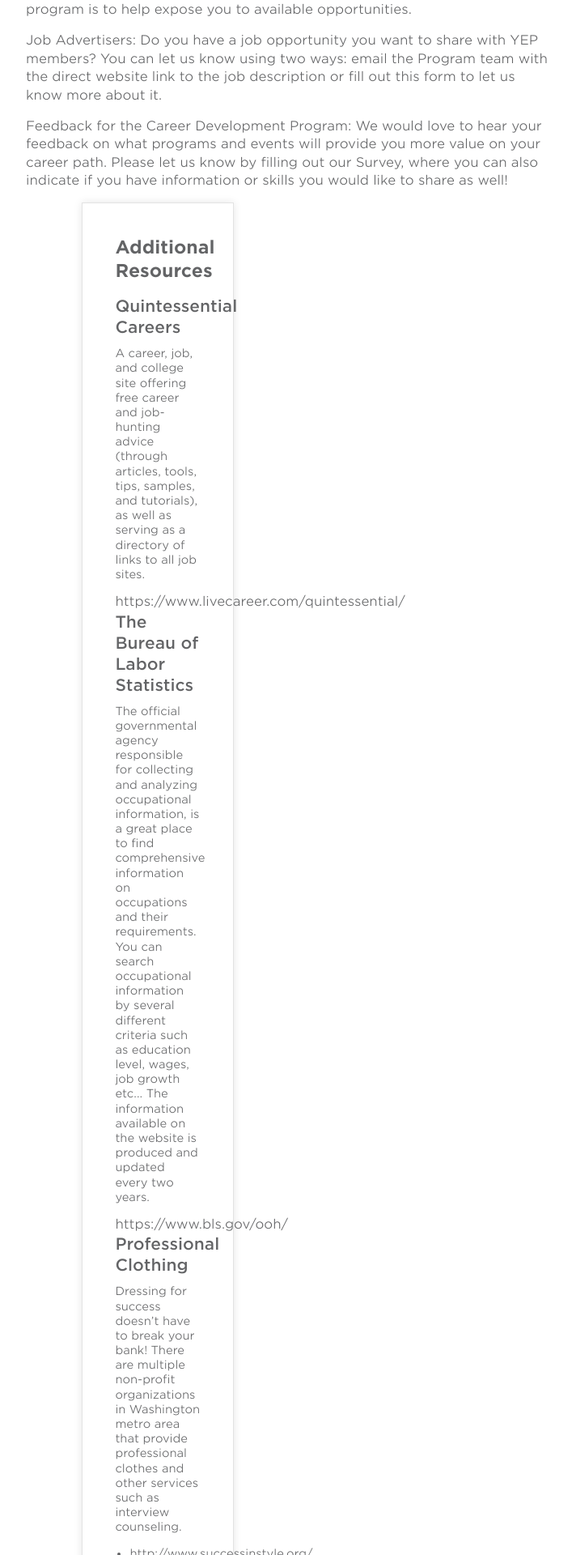
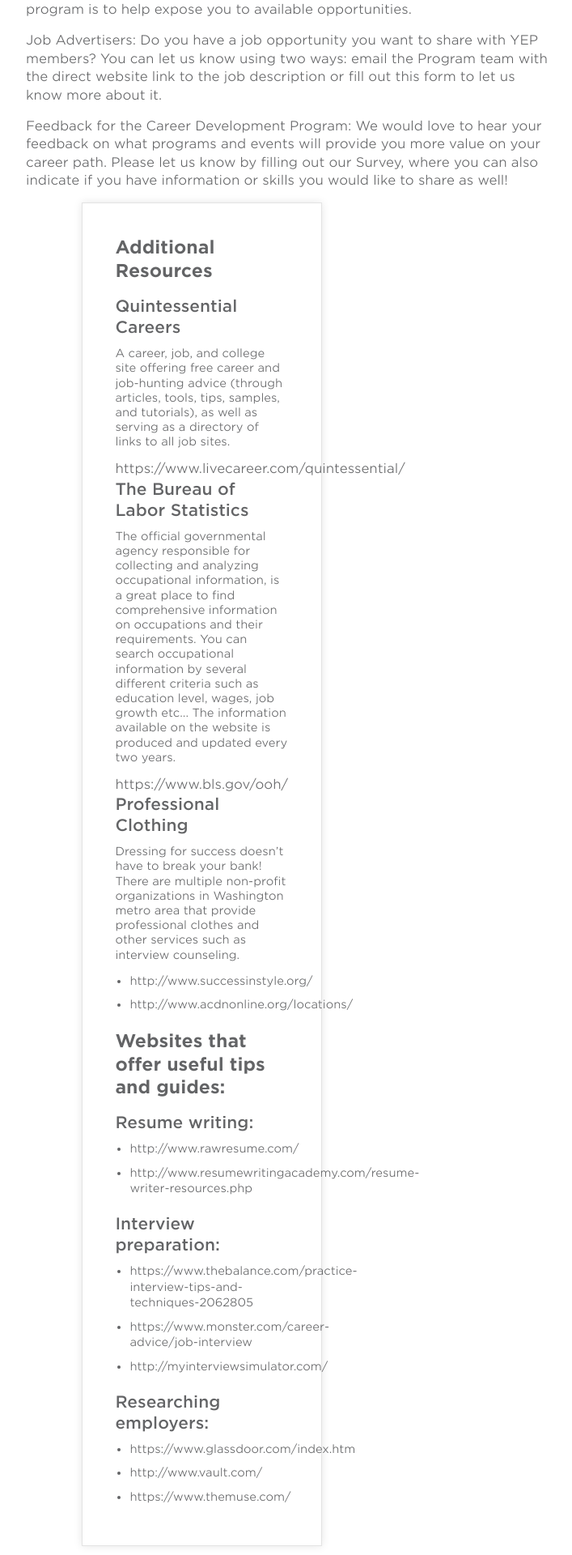
Before and after one commit to YEPNetwork/yepnetwork.github.io, a Jekyll site: the page built from _programs/career-development.html, in a window 1280 px wide. Shown: the part 1012-2932 px from the top of the page at 81% size, without its empty margins (53-760 px from the left). Built offline with Jekyll 4.4.1, drawn with Linux system fonts in a browser that asks for light colours; nearby versions of some CDN libraries.

Commit message:
Update career-development.html

```diff
--- a/_programs/career-development.html
+++ b/_programs/career-development.html
@@ -30,7 +30,7 @@ mock interview sessions where members can gain tailored and valuable feedback.</
 
 <p>Feedback for the Career Development Program: We would love to hear your feedback on what programs and events will provide you more value on your career path. Please let us know by filling out our Survey, where you can also indicate if you have information or skills you would like to share as well!</p>
 
-       <div class="col-sm-5 col-md-4 col-md-offset-1">
+       <div class="col-sm-6 col-md-6 col-md-offset-1">
          <aside class="sidebar">
 
    <div class="well">
```
